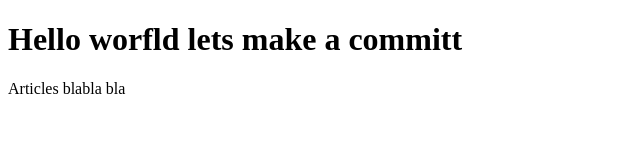
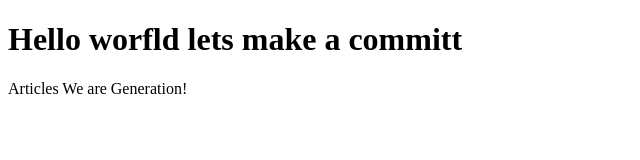
Before and after one commit to LazaroAlsina/Intro-to-Github-Blog-Site, a plain HTML site: page index.html in a window 1280 px wide. Shown: the full height of the page, 0-640 px from the left. Drawn offline with Linux system fonts and the light colour scheme.

Commit message:
Update index.html with we are Generation

```diff
--- a/index.html
+++ b/index.html
@@ -10,7 +10,7 @@
 
 <body>
   <h1>Hello worfld lets make a committ</h1>
-  <p>Articles blabla bla</p>
+  <p>Articles We are Generation!</p>
   <script src="script.js"></script>
 
   <!--
```
